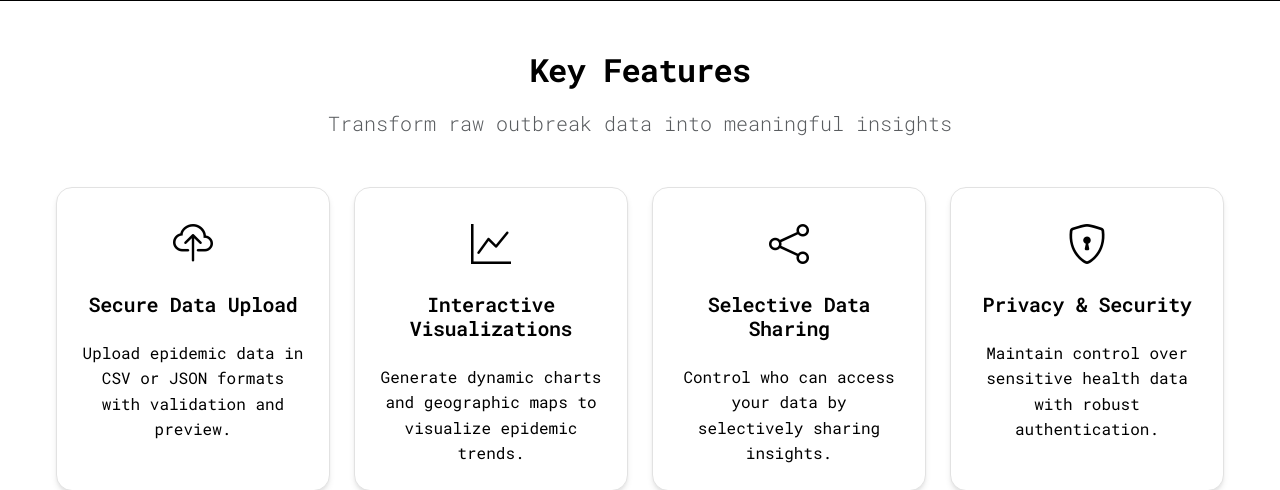
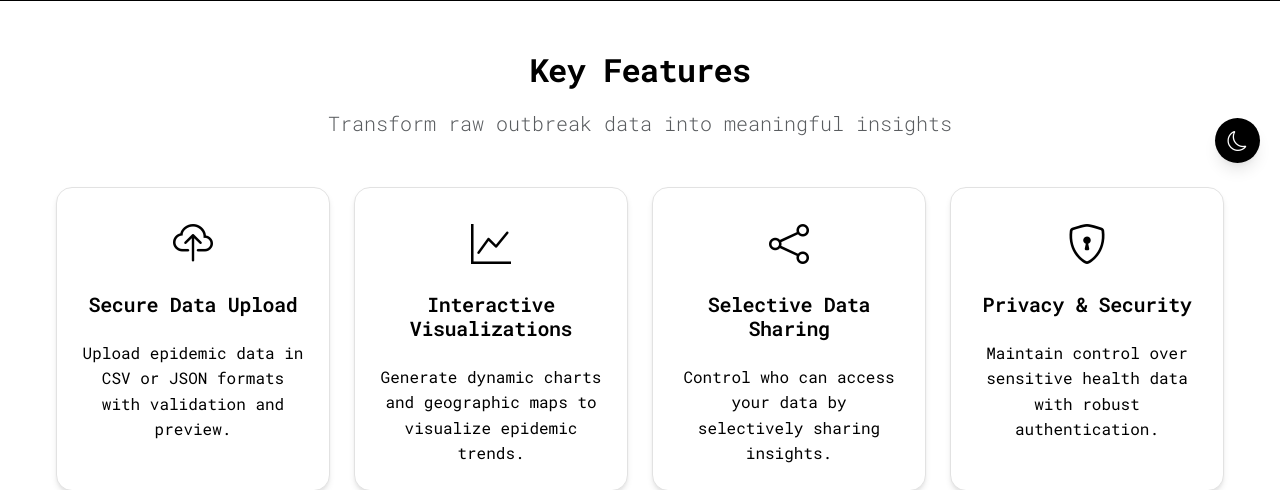
Before and after one commit to NandhiniSrinivasan24251813/Agile_Web_Development, a Flask app: page / in a window 1280 px wide. Shown: the part 617-1107 px from the top of the page. Run offline with Flask 3, Linux system fonts and the light colour scheme; some libraries are stand-ins or nearby versions.

Commit message:
toggle fixes

```diff
--- a/static/style.css
+++ b/static/style.css
@@ -149,14 +149,16 @@ main.flex-grow-1 {
 /* Theme Toggle Styling */
 /* ===================== */
 .theme-toggle {
-  position: absolute;
-  top: 12px;
-  right: 80px;
+  position: fixed;
+  bottom: 20px;
+  right: 20px;
   z-index: var(--z-fixed);
-  background: transparent;
+  background-color: var(--primary-color);
+  color: var(--text-light);
   border-radius: var(--radius-full);
-  padding: 0.5rem;
-  box-shadow: none;
+  width: 45px;
+  height: 45px;
+  box-shadow: var(--shadow-lg);
   border: none;
   display: flex;
   align-items: center;
@@ -166,9 +168,12 @@ main.flex-grow-1 {
 }
 
 .theme-toggle:hover {
-  background-color: rgba(255, 255, 255, 0.1);
-  transform: none;
-  box-shadow: none;
+  background-color: var(--primary-light);
+  box-shadow: var(--shadow-xl);
+}
+
+[data-theme="dark"] .theme-toggle:hover {
+  background-color: #444444; /* Darker shade for dark mode */
 }
 
 @media (max-width: 768px) {
@@ -181,8 +186,28 @@ main.flex-grow-1 {
 
 .theme-toggle-icon {
   font-size: 1.25rem;
-  color: var(--text-primary);
-  transition: var(--transition-base);
+  color: var(--text-light);
+  transition: var(--transition-base);
+}
+
+.theme-toggle-icon.bi-sun {
+  animation: rotate-in 0.5s;
+}
+
+.theme-toggle-icon.bi-moon {
+  animation: rotate-in 0.5s;
+}
+
+/* animation */
+@keyframes rotate-in {
+  from {
+    transform: rotate(-180deg) scale(0.5);
+    opacity: 0;
+  }
+  to {
+    transform: rotate(0) scale(1);
+    opacity: 1;
+  }
 }
 
 /* ===================== */
--- a/static/theme-toggle.js
+++ b/static/theme-toggle.js
@@ -16,13 +16,18 @@ function toggleTheme() {
   function updateThemeIcon(theme) {
     const themeToggleIcon = document.getElementById("theme-toggle-icon");
     if (themeToggleIcon) {
-      if (theme === "dark") {
-        themeToggleIcon.classList.remove("bi-moon");
-        themeToggleIcon.classList.add("bi-sun");
-      } else {
-        themeToggleIcon.classList.remove("bi-sun");
-        themeToggleIcon.classList.add("bi-moon");
-      }
+      // in case animation clashes, remove both classes first
+      themeToggleIcon.classList.remove("bi-moon");
+      themeToggleIcon.classList.remove("bi-sun");
+
+      // Then add
+      setTimeout(() => {
+        if (theme === "dark") {
+          themeToggleIcon.classList.add("bi-sun");
+        } else {
+          themeToggleIcon.classList.add("bi-moon");
+        }
+      }, 10);
     }
   }
 
```
